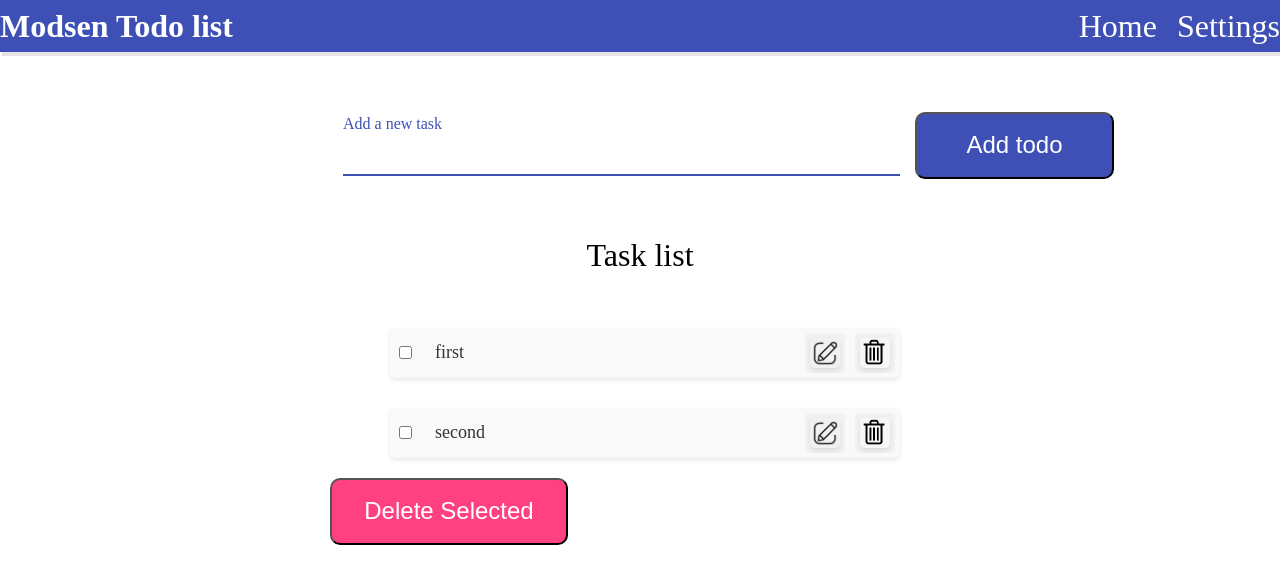
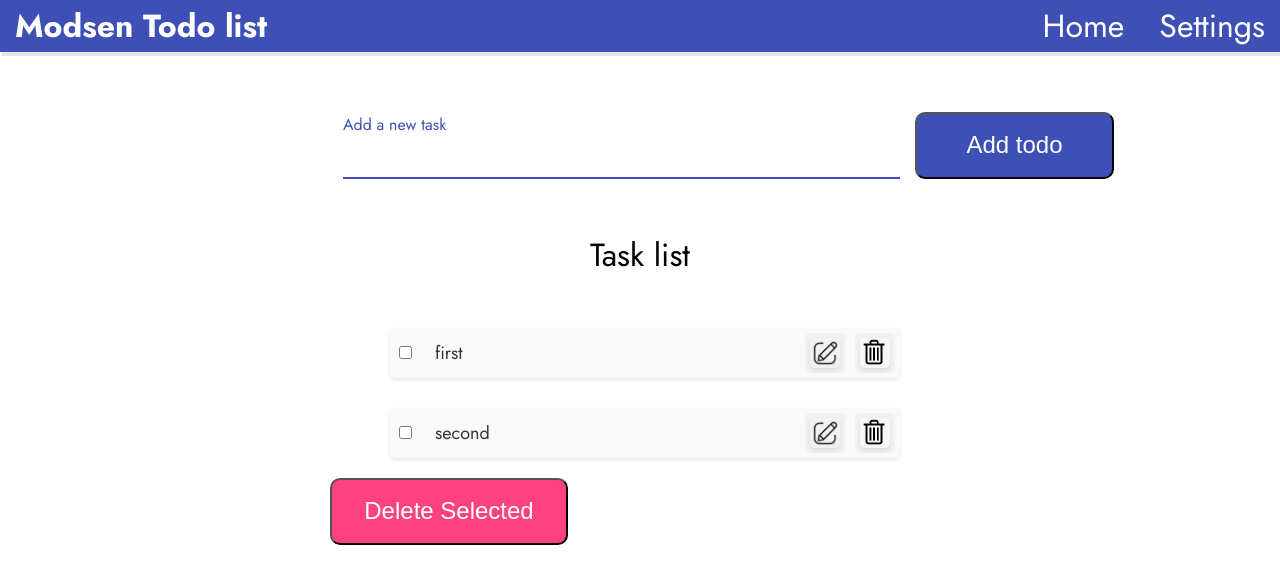
Before and after one commit to Milana46/TodoListTz, a React (Create React App) app: page / in a window 1280 px wide. Shown: the top 584 px of the page. Built offline with nearby package versions, Linux system fonts and the light colour scheme.

Commit message:
fix: fonts, delete button

```diff
--- a/src/components/Navigation/styled.ts
+++ b/src/components/Navigation/styled.ts
@@ -24,6 +24,7 @@ export const Logo = styled.h1`
     font-size: ${theme.fontSize.xl};
     font-weight: bold;
     margin: ${theme.margins.xsss};
+    margin-left: ${theme.margins.m};
     line-height: ${theme.lineHeight.m};
   `}
 `;
@@ -115,6 +116,7 @@ export const StyledLink = styled(Link)`
     font-size: ${theme.fontSize.xl};
     line-height: ${theme.lineHeight.m};
     position: relative;
+    margin-right: ${theme.margins.m};
 
     &::after {
       content: '';
--- a/src/index.html
+++ b/src/index.html
@@ -1,5 +1,9 @@
 <!doctype html>
 <html lang="en">
+  <link
+    href="https://fonts.googleapis.com/css2?family=Jost:wght@100;400;700&display=swap"
+    rel="stylesheet"
+  />
   <head>
     <meta charset="utf-8" />
     <meta name="viewport" content="width=device-width, initial-scale=1" />
--- a/src/pages/Home/Home.tsx
+++ b/src/pages/Home/Home.tsx
@@ -5,7 +5,6 @@ import { InputField } from '@/components/InputField';
 import { TaskList } from '@/components/TaskList';
 import { TaskListTitle } from '@/components/TaskList/styled';
 import { TaskListWrapper } from '@/components/TaskList/styled';
-import { Toast } from '@/components/Toast';
 import { getInitialTodoList } from '@/helpers/homeHelpers';
 import { Container } from '@/styles/container';
 import { Task } from '@/types/types';
@@ -89,9 +88,6 @@ export const Home: FC = () => {
 
   return (
     <>
-      {toast && (
-        <Toast message={toast.message} type={toast.type} onClose={setToast.bind(null, null)} />
-      )}
       <Container>
         <InputContainer>
           <InputField inputValue={inputValue} onChange={handleInputChange} />
@@ -123,7 +119,7 @@ export const Home: FC = () => {
             ))}
       </TaskListWrapper>
 
-      {todoList.length > 0 && (
+      {todoList.length > 1 && (
         <Button content="Delete Selected" variant="delete" onClick={handleDeleteCheckedTask} />
       )}
     </>
--- a/src/styles/globalStyle.ts
+++ b/src/styles/globalStyle.ts
@@ -1,9 +1,9 @@
 import { createGlobalStyle } from 'styled-components';
 
 export const GlobalStyle = createGlobalStyle`
-
   body {
     margin: 0;
     padding: 0;
+    font-family: 'Jost', sans-serif;
   }
 `;
```
Also changed, not shown: src/components/StringValidation/index.tsx (renamed from src/components/Toast/index.tsx), src/components/StringValidation/styled.ts (renamed from src/components/Toast/styled.ts).
